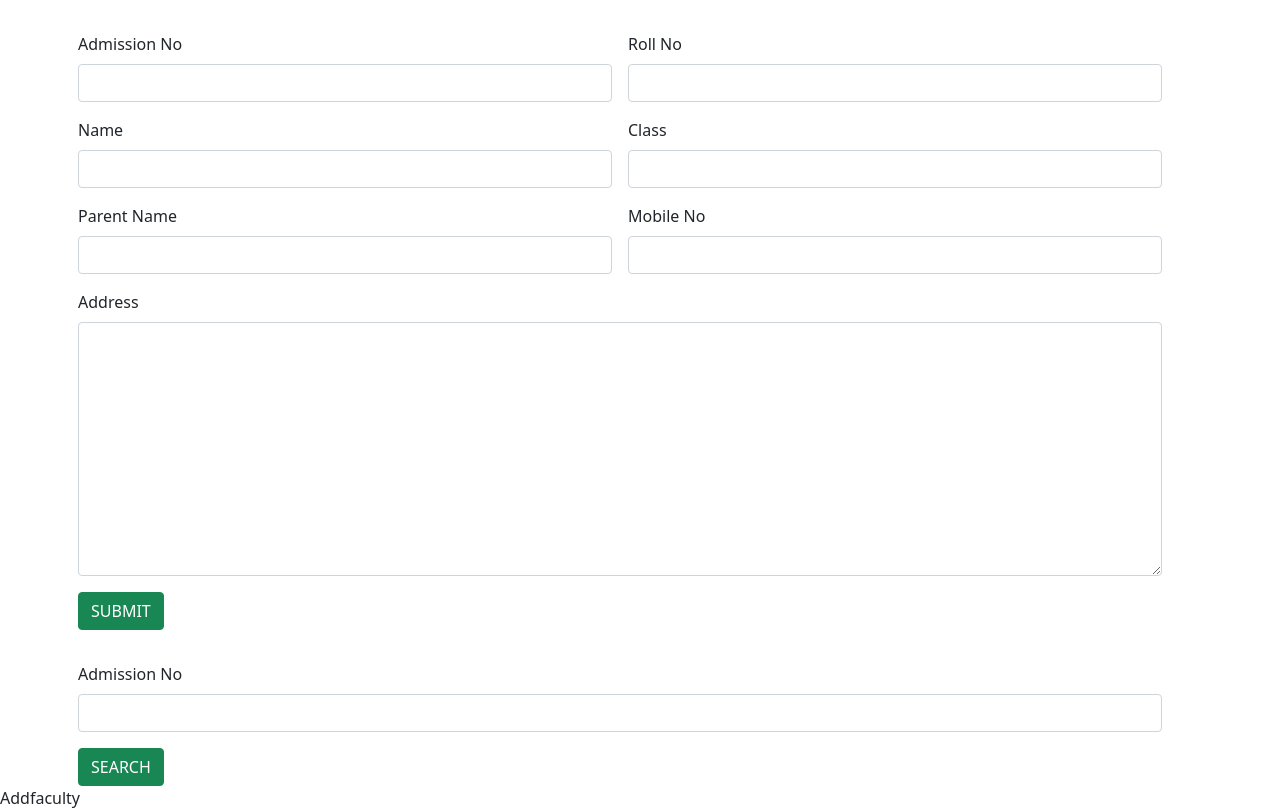
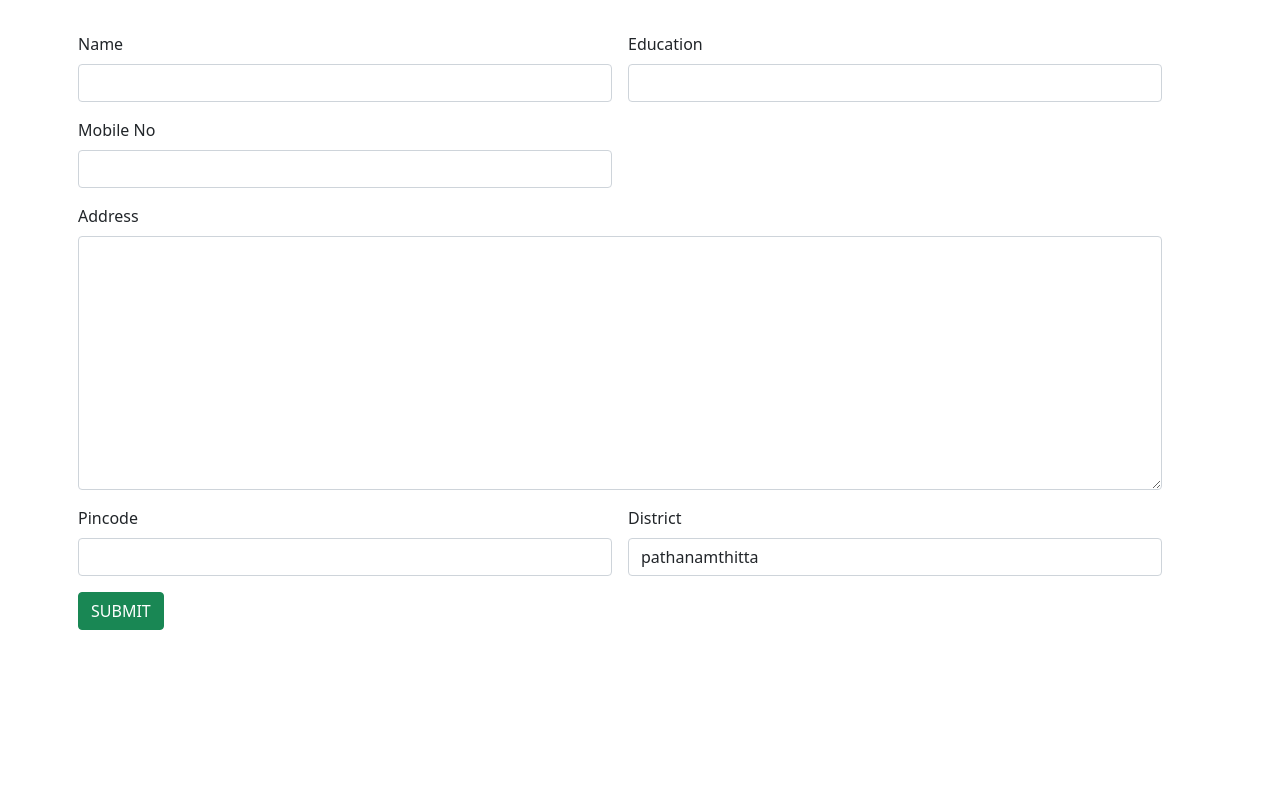
Before and after one commit to Seenusneha4/schoolmanageapp, a React (Create React App) app: page / in a window 1280 px wide. Built offline with nearby package versions, Linux system fonts and the light colour scheme.

Commit message:
addingfaculty

```diff
--- a/src/App.js
+++ b/src/App.js
@@ -9,8 +9,7 @@ import Addfaculty from './Components/Addfaculty';
 function App() {
   return (
    <div>
-     <Addstudent/>
-     <Searchstudent/>
+
      <Addfaculty/>
    </div>
   );
--- a/src/Components/Addfaculty.js
+++ b/src/Components/Addfaculty.js
@@ -1,8 +1,75 @@
-import React from 'react'
+import React, { useState } from 'react'
 
 const Addfaculty = () => {
+    var[name,setname]=useState("")
+    var[education,seteducation]=useState("")
+    var[mobileno,setmobileno]=useState("")
+    var[address,setaddress]=useState("")
+    var[pincode,setpincode]=useState("")
+    var[district,setdistrict]=useState("")
+    const subdata=()=>{
+        const data={"name":name,"education":education,"mobileno":mobileno,"address":address,"pincode":pincode,"district":district}
+        console.log(data)
+    }
   return (
-    <div>Addfaculty</div>
+    <div>
+        <div className="container">
+    <div className="row div col col-12 col-sm-12 col-md-12 col-lg-12 col-xl-12 col-xxl-12">
+        <div className="row g-3">
+
+
+            <div className="col col-12 col-sm-6 col-md-6 col-lg-6 col-xl-6 col-xxl-6">
+                <label for="" className="form-label">Name</label>
+                <input onChange={(b)=>{setname(b.target.value)}} type="text" className="form-control"/>
+
+            </div>
+            <div className="col col-12 col-sm-6 col-md-6 col-lg-6 col-xl-6 col-xxl-6">
+                <label for="" className="form-label">Education</label>
+                <input onChange={(b)=>{seteducation(b.target.value)}} type="text" className="form-control"/>
+            </div>
+
+            <div className="col col-12 col-sm-6 col-md-6 col-lg-6 col-xl-6 col-xxl-6">
+                <label for="" className="form-label">Mobile No</label>
+                <input onChange={(b)=>{setmobileno(b.target.value)}} type="text" className="form-control"/>
+            </div>
+
+            <div className="col col-12 col-sm-12 col-md-12 col-lg-12 col-xl-12 col-xxl-12">
+                <label for="" className="form-label">Address</label>
+               <textarea onChange={(b)=>{setaddress(b.target.value)}} name="" id="" cols="30" rows="10" class="form-control"></textarea>
+            </div>
+            <div className="col col-12 col-sm-6 col-md-6 col-lg-6 col-xl-6 col-xxl-6">
+                <label for="" className="form-label">Pincode</label>
+                <input onChange={(b)=>{setpincode(b.target.value)}} type="text" className="form-control"/>
+            </div>
+            <div className="col col-12 col-sm-6 col-md-6 col-lg-6 col-xl-6 col-xxl-6">
+                <label for="" className="form-label">District</label>
+                <select onChange={(b)=>{setdistrict(b.target.value)}} name="" id="" class="form-control">
+    <option value="pathanamthitta">pathanamthitta</option>
+    <option value="Kannur">Kannur</option>
+    <option value="Kasargodu">Kasargodu</option>
+    <option value="Wayanda">Wayanda</option>
+    <option value="Idukki">Idukki</option>
+    <option value="Kollam">Kollam</option>
+    <option value="Thrissur">Thrissur</option>
+    <option value="Palakkad">Palakkad</option>
+    <option value="Eranakulam">Eranakulam</option>
+    <option value="Alapuzha">Alapuzha</option>
+    <option value="Kozhikode">Kozhikode</option>
+    <option value="Trivandrum">Trivandrum</option>
+    <option value="Malapuram">Malapuram</option>
+    <option value="Kottayam">Kottayam</option>
+</select>
+
+
+            </div>
+            <div className="col col-12 col-sm-12 col-md-12 col-lg-12 col-xl-12 col-xxl-12">
+                <button onClick={subdata}  className="btn btn-success">SUBMIT</button>
+
+            </div>
+        </div>
+    </div>
+</div>
+    </div>
   )
 }
 
```
Also changed, not shown: public/text.html (+16 -0 lines).
